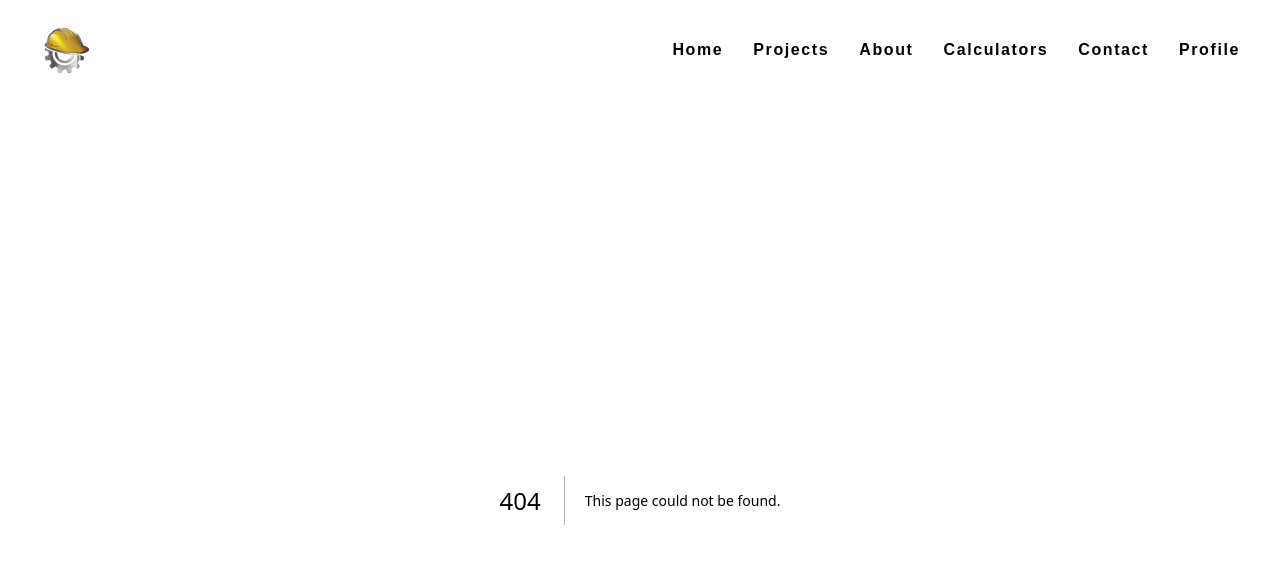
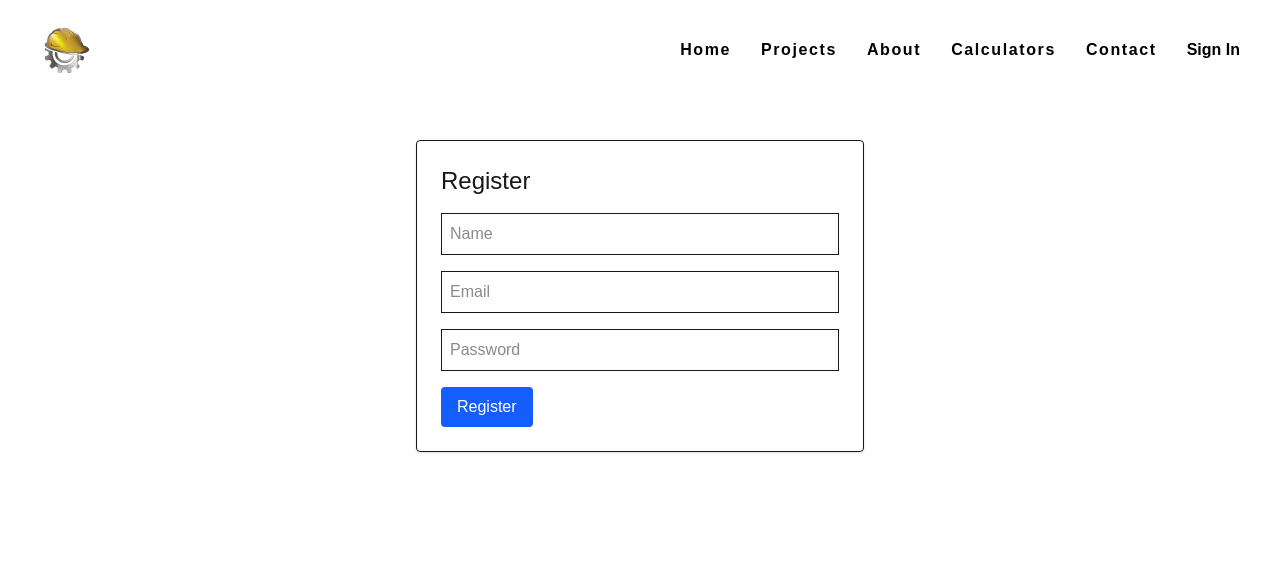
Before and after one commit to karart1981/construction-company-next, a Next.js app: page /register in a window 1280 px wide. Before the commit this address had no page. Shown: the top 564 px of the page. Built offline with nearby package versions, Linux system fonts and the light colour scheme.

Commit message:
I added registration, profile pages

```diff
--- /dev/null
+++ b/src/app/login/page.tsx
@@ -0,0 +1,45 @@
+'use client';
+import { useRouter } from 'next/navigation';
+import { useEffect, useState } from 'react';
+import { getSessionUser} from '@/utils/session';
+
+export default function LoginPage() {
+  const [form, setForm] = useState({ email: '', password: '' });
+  const router = useRouter();
+  const [error, setError] = useState('');
+
+  useEffect(() => {
+    if (getSessionUser()) {
+      router.push('/profile');
+    }
+  }, []);
+
+  const handleChange = (e: any) => setForm({ ...form, [e.target.name]: e.target.value });
+
+  const handleSubmit = (e: any) => {
+    e.preventDefault();
+    const storedUser = getSessionUser();
+
+    if (
+      storedUser &&
+      storedUser.email === form.email &&
+      storedUser.password === form.password
+    ) {
+      router.push('/profile');
+    } else {
+      setError('Invalid credentials');
+    }
+  };
+
+  return (
+    <div className="max-w-md mx-auto mt-10 p-6 border rounded shadow">
+      <h2 className="text-2xl mb-4">Login</h2>
+      <form onSubmit={handleSubmit} className="space-y-4">
+        <input name="email" type="email" placeholder="Email" onChange={handleChange} className="w-full p-2 border" required />
+        <input name="password" type="password" placeholder="Password" onChange={handleChange} className="w-full p-2 border" required />
+        <button type="submit" className="bg-green-600 text-white px-4 py-2 rounded">Log In</button>
+        {error && <p className="text-red-600">{error}</p>}
+      </form>
+    </div>
+  );
+}
--- a/src/app/profile/page.tsx
+++ b/src/app/profile/page.tsx
@@ -1,9 +1,40 @@
-import React from 'react'
+'use client';
+import { useEffect, useState } from 'react';
+import { getSessionUser, logoutUser } from '@/utils/session';
+import { useRouter } from 'next/navigation';
 
-const Profile = () => {
-  return (
-    <div>Profile</div>
-  )
+interface User {
+  name: string;
+  email: string;
+  image: string;
 }
 
-export default Profile;
+export default function ProfilePage() {
+  const [user, setUser] = useState<User | null>(null);
+  const router = useRouter();
+
+  useEffect(() => {
+    const u = getSessionUser();
+    if (!u) {
+      router.push('/login');
+    } else {
+      setUser(u);
+    }
+  }, []);
+
+  const handleLogout = () => {
+    logoutUser();
+    router.push('/');
+  };
+
+  if (!user) return null;
+
+  return (
+    <div className="max-w-lg mx-auto mt-10 p-6 border rounded shadow text-center">
+      <img src={user.image} alt={user.name} className="w-32 h-32 mx-auto rounded-full" />
+      <h2 className="text-2xl font-bold mt-4">{user.name}</h2>
+      <p className="text-gray-600">{user.email}</p>
+      <button onClick={handleLogout} className="mt-6 bg-red-600 text-white px-4 py-2 rounded">Log Out</button>
+    </div>
+  );
+}
--- /dev/null
+++ b/src/app/register/page.tsx
@@ -0,0 +1,56 @@
+'use client';
+import { useRouter } from 'next/navigation';
+import { useState, ChangeEvent, FormEvent } from 'react';
+import { setSessionUser } from '@/utils/session';
+
+export default function RegisterPage() {
+  const [form, setForm] = useState({ name: '', email: '', password: '' });
+  const router = useRouter();
+
+  // Proper typing for input change event
+  const handleChange = (e: ChangeEvent<HTMLInputElement>) => {
+    setForm({ ...form, [e.target.name]: e.target.value });
+  };
+
+  // Proper typing for form submit event
+  const handleSubmit = (e: FormEvent<HTMLFormElement>) => {
+    e.preventDefault();
+    const newUser = { ...form, image: 'https://robohash.org/' + form.name };
+    setSessionUser(newUser);
+    router.push('/login');
+  };
+
+  return (
+    <div className="max-w-md mx-auto mt-10 p-6 border rounded shadow">
+      <h2 className="text-2xl mb-4">Register</h2>
+      <form onSubmit={handleSubmit} className="space-y-4">
+        <input
+          name="name"
+          placeholder="Name"
+          onChange={handleChange}
+          className="w-full p-2 border"
+          required
+        />
+        <input
+          name="email"
+          type="email"
+          placeholder="Email"
+          onChange={handleChange}
+          className="w-full p-2 border"
+          required
+        />
+        <input
+          name="password"
+          type="password"
+          placeholder="Password"
+          onChange={handleChange}
+          className="w-full p-2 border"
+          required
+        />
+        <button type="submit" className="bg-blue-600 text-white px-4 py-2 rounded">
+          Register
+        </button>
+      </form>
+    </div>
+  );
+}
--- a/src/components/navbar/Navbar.tsx
+++ b/src/components/navbar/Navbar.tsx
@@ -1,6 +1,6 @@
 'use client';
 
-import { useState } from 'react';
+import { useState, useEffect } from 'react';
 import Image from 'next/image';
 import Link from 'next/link';
 import { Menu, X } from 'lucide-react';
@@ -8,6 +8,9 @@ import styles from './Navbar.module.css';
 
 export default function Navbar() {
   const [isOpen, setIsOpen] = useState<boolean>(false);
+  const [registered, setRegistered] = useState<boolean>(false);
+  const [loggedIn, setLoggedIn] = useState<boolean>(false);
+  const [loading, setLoading] = useState<boolean>(true);
 
   const handleToggle = (): void => {
     setIsOpen((prev) => !prev);
@@ -17,18 +20,58 @@ export default function Navbar() {
     setIsOpen(false);
   };
 
+  useEffect(() => {
+    if (typeof window !== 'undefined') {
+      const user = sessionStorage.getItem('user');
+      const loginStatus = sessionStorage.getItem('isLoggedIn');
+      setRegistered(!!user);
+      setLoggedIn(loginStatus === 'true');
+      setLoading(false);
+    }
+  }, []);
+
+  const handleLogout = () => {
+    sessionStorage.removeItem('isLoggedIn');
+    window.location.href = '/'; // Refresh to update navbar
+  };
+
   return (
     <nav className={styles.navbar}>
       <Image src="/logo.png" width={50} height={50} alt="Logo of the Company" />
 
       {/* Desktop Menu */}
       <ul className={styles.desktopMenu}>
-        <li><Link className={styles.menuLink} href="/">Home</Link></li>
-        <li><Link className={styles.menuLink} href="/projects">Projects</Link></li>
-        <li><Link className={styles.menuLink} href="/about">About</Link></li>
-        <li><Link className={styles.menuLink} href="/calculators">Calculators</Link></li>
-        <li><Link className={styles.menuLink} href="/contact">Contact</Link></li>
-        <li><Link className={styles.menuLink} href="/profile">Profile</Link></li>
+        <li>
+          <Link href="/" className={styles.menuLink}>Home</Link>
+        </li>
+        <li>
+          <Link href="/projects" className={styles.menuLink}>Projects</Link>
+        </li>
+        <li>
+          <Link href="/about" className={styles.menuLink}>About</Link>
+        </li>
+        <li>
+          <Link href="/calculators" className={styles.menuLink}>Calculators</Link>
+        </li>
+        <li>
+          <Link href="/contact" className={styles.menuLink}>Contact</Link>
+        </li>
+        <li>
+          <div className="space-x-4">
+            {!loading && (
+              loggedIn ? (
+                <>
+                  <Link href="/profile" className="text-white underline">Profile</Link>
+                  <button onClick={handleLogout} className="text-white underline">Log Out</button>
+                </>
+              ) : registered ? (
+                <Link href="/login" className="text-white underline">Log In</Link>
+              ) : (
+                <Link href="/register" className="text-white underline">Sign In</Link>
+              )
+            )}
+          </div>
+        </li>
       </ul>
 
       {/* Mobile Burger Icon */}
@@ -43,12 +86,26 @@ export default function Navbar() {
       {/* Mobile Menu */}
       {isOpen && (
         <ul className={styles.mobileMenu}>
-          <li><Link className={styles.menuLink} href="/" onClick={handleLinkClick}>Home</Link></li>
-          <li><Link className={styles.menuLink} href="/projects" onClick={handleLinkClick}>Projects</Link></li>
-          <li><Link className={styles.menuLink} href="/about" onClick={handleLinkClick}>About</Link></li>
-          <li><Link className={styles.menuLink} href="/calculators" onClick={handleLinkClick}>Calculators</Link></li>
-          <li><Link className={styles.menuLink} href="/contact" onClick={handleLinkClick}>Contact</Link></li>
-          <li><Link className={styles.menuLink} href="/profile" onClick={handleLinkClick}>Profile</Link></li>
+          <li>
+            <Link href="/" className={styles.menuLink} onClick={handleLinkClick}>Home</Link>
+          </li>
+          <li>
+            <Link href="/projects" className={styles.menuLink} onClick={handleLinkClick}>Projects</Link>
+          </li>
+          <li>
+            <Link href="/about" className={styles.menuLink} onClick={handleLinkClick}>About</Link>
+          </li>
+          <li>
+            <Link href="/calculators" className={styles.menuLink} onClick={handleLinkClick}>Calculators</Link>
+          </li>
+          <li>
+            <Link href="/contact" className={styles.menuLink} onClick={handleLinkClick}>Contact</Link>
+          </li>
+          {!loading && loggedIn && (
+            <li>
+              <Link href="/profile" className={styles.menuLink} onClick={handleLinkClick}>Profile</Link>
+            </li>
+          )}
         </ul>
       )}
     </nav>
--- /dev/null
+++ b/src/components/registration/Registration.tsx
@@ -0,0 +1,23 @@
+'use client';
+
+import Link from 'next/link';
+import { useEffect, useState } from 'react';
+import { isUserLoggedIn } from '@/utils/session';
+
+export default function Registration() {
+  const [loggedIn, setLoggedIn] = useState(false);
+
+  useEffect(() => {
+    setLoggedIn(isUserLoggedIn());
+  }, []);
+
+  return (
+      <div className="space-x-4">
+        {loggedIn ? (
+          <Link href="/login">Log In</Link>
+        ) : (
+          <Link href="/register">Sign In</Link>
+        )}
+      </div>
+  );
+}
--- /dev/null
+++ b/src/utils/session.ts
@@ -0,0 +1,24 @@
+export const setSessionUser = (user: any) => {
+  if (typeof window !== 'undefined') {
+    sessionStorage.setItem('user', JSON.stringify(user));
+  }
+};
+
+export const getSessionUser = (): any | null => {
+  if (typeof window !== 'undefined') {
+    const user = sessionStorage.getItem('user');
+    return user ? JSON.parse(user) : null;
+  }
+  return null;
+};
+
+export const isUserLoggedIn = (): boolean => {
+  const user = getSessionUser();
+  return !!user && !!user.token; // Adjust based on your expected user structure
+};
+
+export const logoutUser = () => {
+  if (typeof window !== 'undefined') {
+    sessionStorage.removeItem('user');
+  }
+};
```
